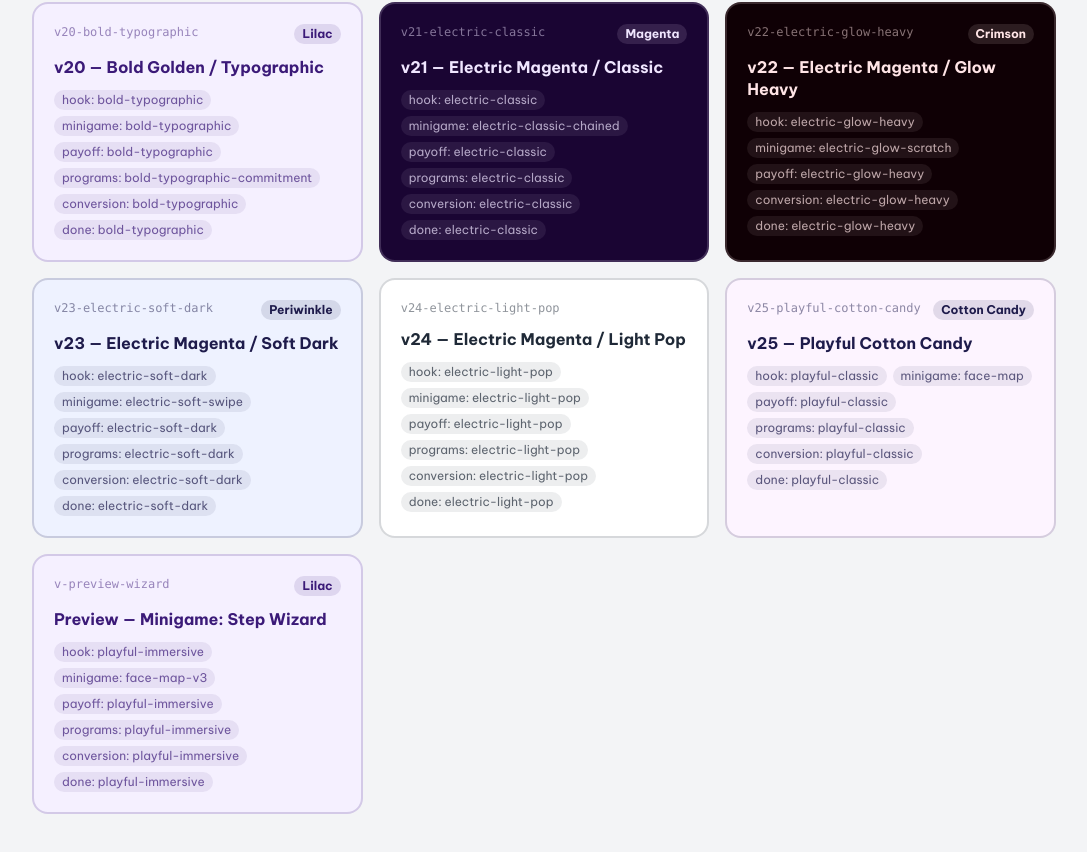
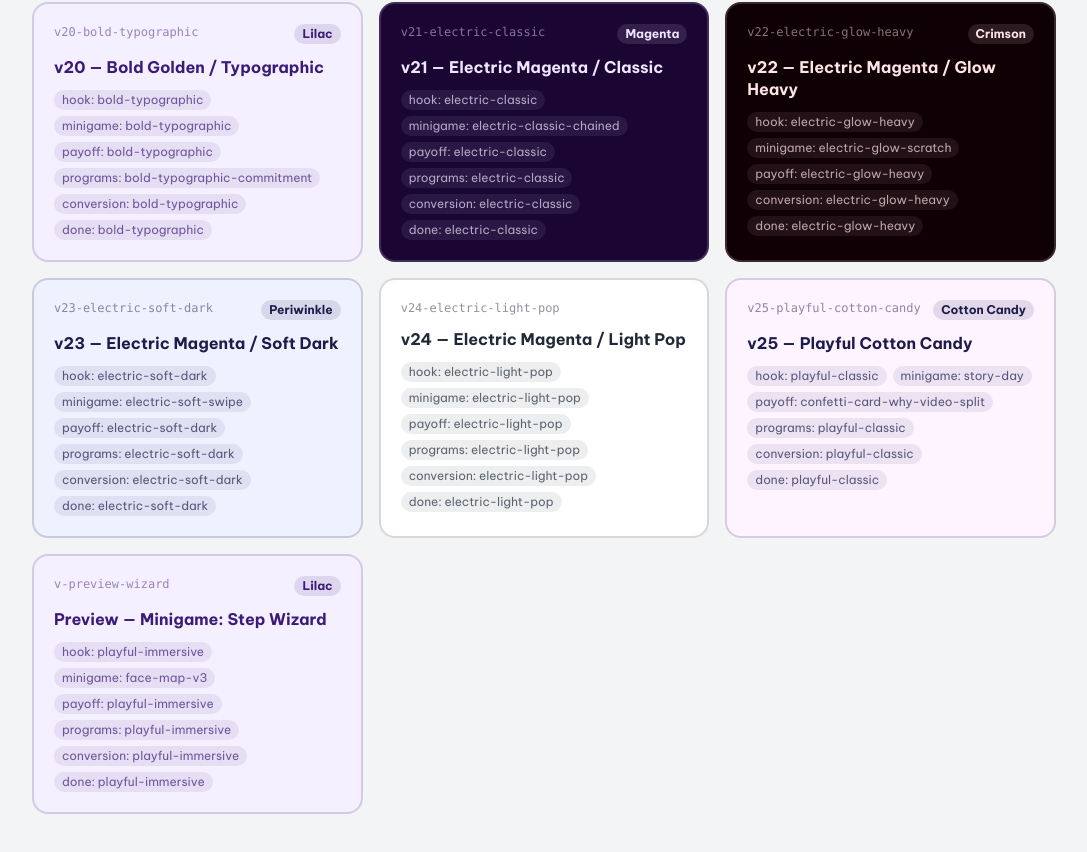
Before and after one commit to phuongnam204/landing-page, a Next.js app: page /versions in a window 1280 px wide. Shown: the part 1860-2712 px from the top of the page, without its empty margins (96-1183 px from the left). Built offline with nearby package versions, Linux system fonts and the light colour scheme.

Commit message:
feat(v25): story-day minigame + video-split payoff layout

```diff
--- a/src/landing/recipes/v25-playful-cotton-candy.ts
+++ b/src/landing/recipes/v25-playful-cotton-candy.ts
@@ -5,11 +5,11 @@ export const v25PlayfulCottonCandy: Recipe = {
   label: 'v25 — Playful Cotton Candy',
   theme: 'cotton-candy',
   slots: {
-    hook: 'playful-classic',
-    minigame: 'face-map',
-    payoff: 'playful-classic',
-    programs: 'playful-classic',
+    hook:       'playful-classic',
+    minigame:   'story-day',
+    payoff:     'confetti-card-why-video-split',
+    programs:   'playful-classic',
     conversion: 'playful-classic',
-    done: 'playful-classic',
+    done:       'playful-classic',
   },
 };
```
